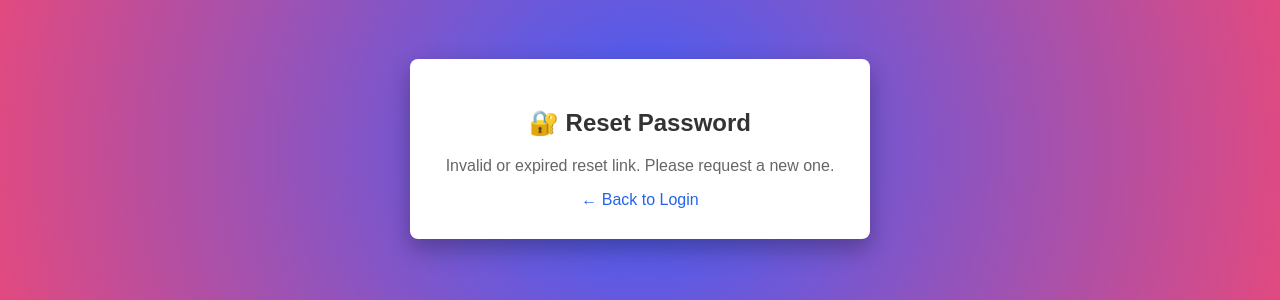
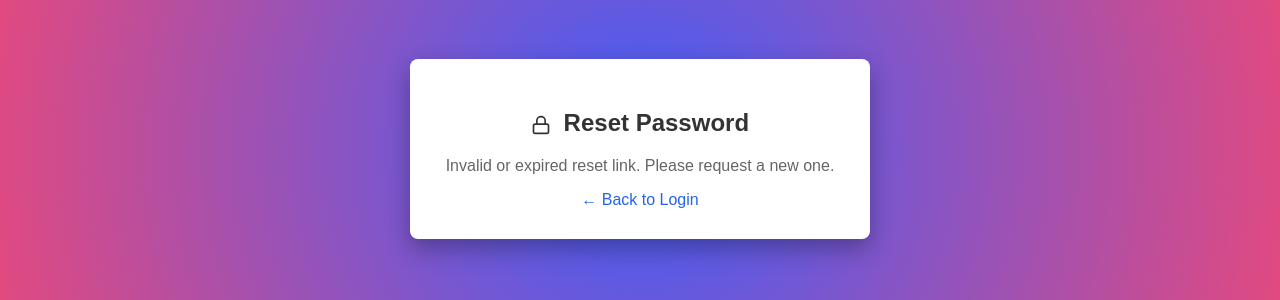
Before and after one commit to blackabdoul/mini-social-app, a PHP site: page /myApp/reset_passwd.php in a window 1280 px wide. Shown: the part 271-571 px from the top of the page. Run offline with PHP 8.4, Linux system fonts and the light colour scheme.

Commit message:
svgs added

```diff
--- a/reset_passwd.php
+++ b/reset_passwd.php
@@ -198,7 +198,7 @@ if ($_SERVER["REQUEST_METHOD"] === "POST" && $validToken) {
 </head>
 <body>
     <div class="box">
-        <h2>🔐 Reset Password</h2>
+        <h2><svg xmlns="http://www.w3.org/2000/svg" width="20" height="20" viewBox="0 0 24 24" fill="none" stroke="currentColor" stroke-width="2" stroke-linecap="round" stroke-linejoin="round" style="vertical-align:middle;margin-right:6px"><rect width="18" height="11" x="3" y="11" rx="2" ry="2"/><path d="M7 11V7a5 5 0 0 1 10 0v4"/></svg> Reset Password</h2>
 
         <?php if ($error): ?>
             <div class="error"><?= htmlspecialchars($error) ?></div>
```
